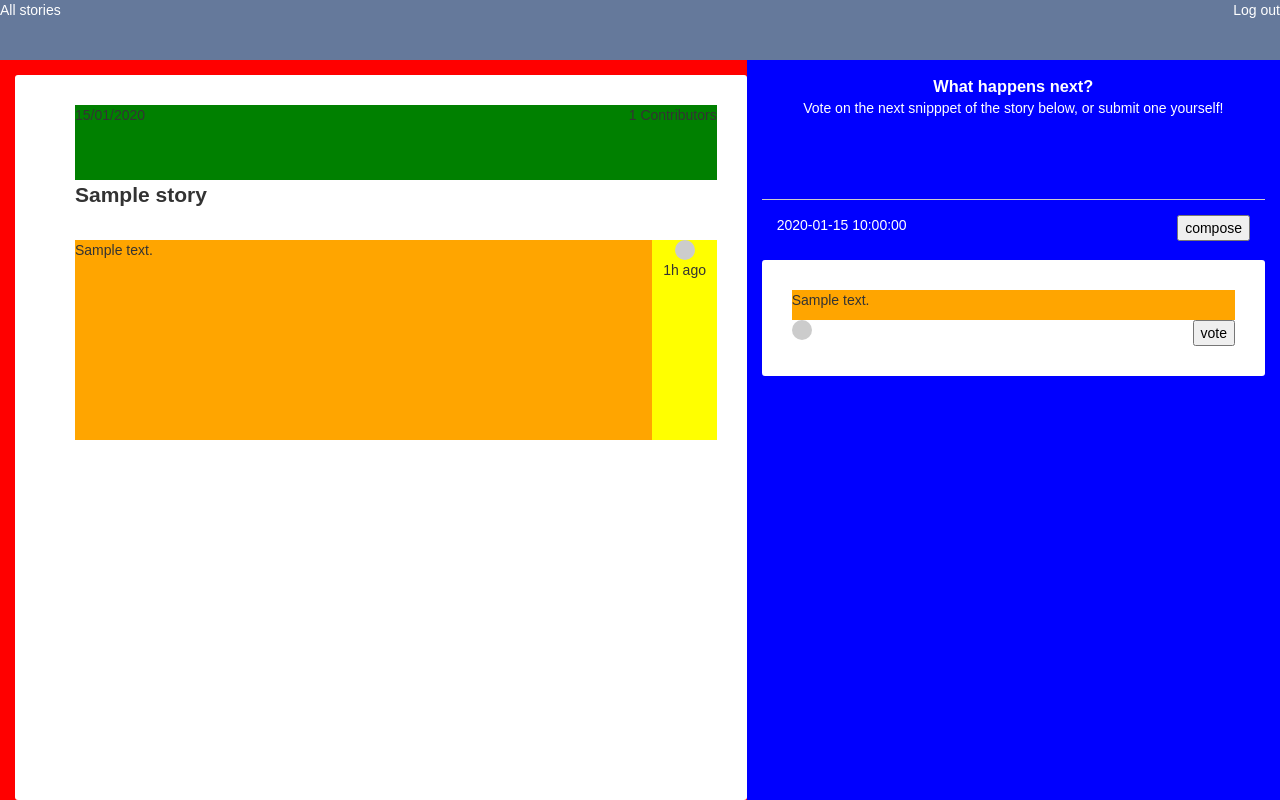
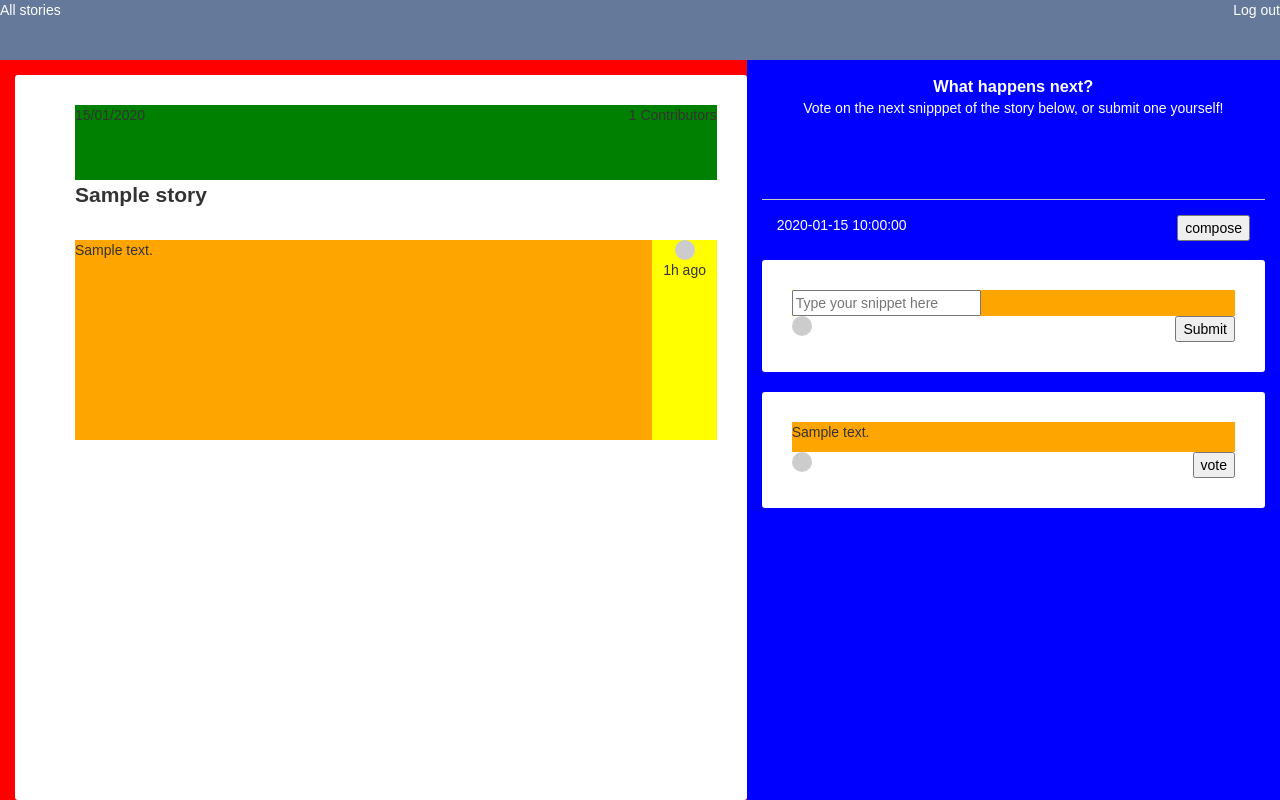
Before and after one commit to TheAppCookbook/snipppit, a Flask app: template templates/story.html in a window 1280 px wide. Run offline with Flask 2, Linux system fonts and the light colour scheme; the template is opened without the code that fills it: most values are stand-ins (such as "Sample title", 1, 10 or a date in 2020).

Commit message:
put in compose card for story

```diff
--- a/templates/story.html
+++ b/templates/story.html
@@ -54,6 +54,19 @@
 				<div class="edit-nav-right"><button>compose</button></div>
 			</div>
 			{% for post in snippets %}
+			<div class="snipppet-card snipppet-card-editing">
+				<div class="snipppet-text">
+					<input type="textarea" placeholder="Type your snippet here">
+				</div>
+				<div class="snipppet-card-nav">
+					<div class="snipppet-card-nav-left">
+						<div class="editor-avatar"></div>
+					</div>
+					<div class="snipppet-card-nav-right">
+						<button>Submit</button>
+					</div>
+				</div>
+			</div>
 			<div class="snipppet-card">
 				<div class="snipppet-text">
 					<p> {{ post.text }} </p>
```
